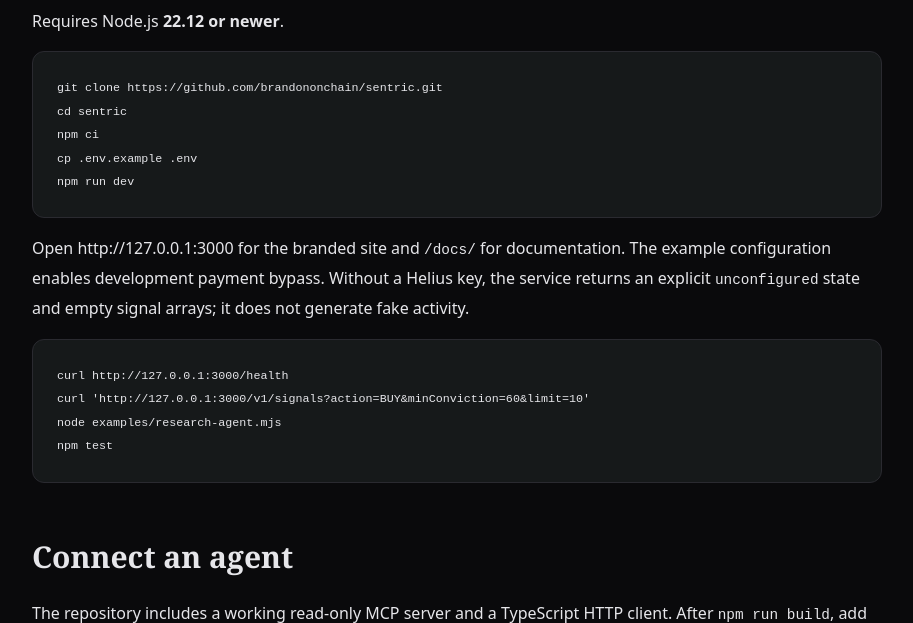
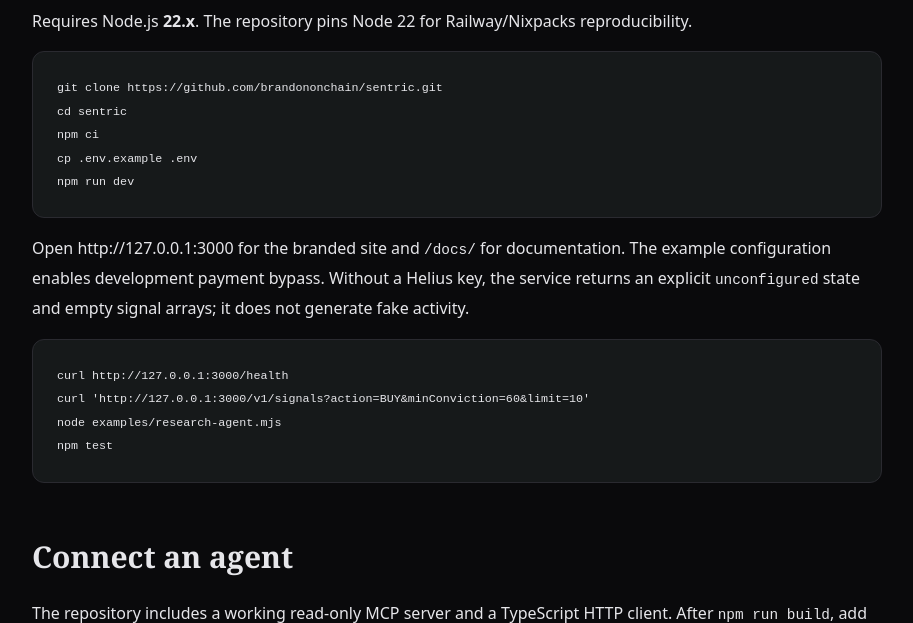
Before and after one commit to brandononchain/sentric, a website: page public/docs/index.html in a window 1280 px wide. Shown: the part 477-1100 px from the top of the page, without its empty margins (183-1096 px from the left). Drawn offline with Linux system fonts and the light colour scheme.

Commit message:
Pin Node 22 for Railway Nixpacks

```diff
--- a/package.json
+++ b/package.json
@@ -36,7 +36,7 @@
     "@solana/kit": "^5.5.1"
   },
   "engines": {
-    "node": ">=22.12.0"
+    "node": "22.x"
   },
   "homepage": "https://sentric.sh",
   "repository": {
--- a/public/docs/index.html
+++ b/public/docs/index.html
@@ -103,7 +103,10 @@
         >
       </p>
       <h2 id="run-locally">Run locally</h2>
-      <p>Requires Node.js <strong>22.12 or newer</strong>.</p>
+      <p>
+        Requires Node.js <strong>22.x</strong>. The repository pins Node 22 for
+        Railway/Nixpacks reproducibility.
+      </p>
       <pre><code class="language-sh">git clone https://github.com/brandononchain/sentric.git
 cd sentric
 npm ci
```
Also changed, not shown: public/llms-full.txt (+1 -1 lines), README.md, 2 other files.
